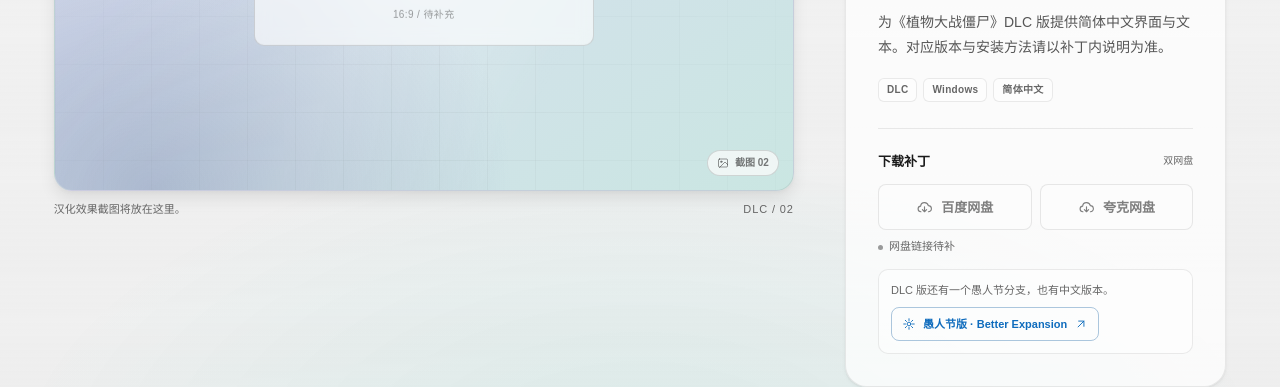
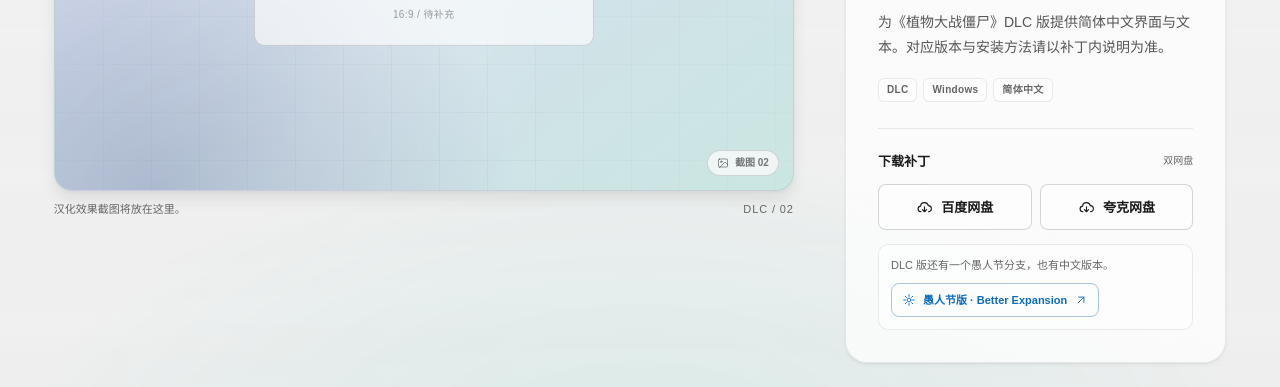
Before and after one commit to JerryABCD06/yunzheng-website, a plain HTML site: page localization/pvz-dlc/index.html in a window 1280 px wide. Shown: the part 413-800 px from the top of the page. Drawn offline with Linux system fonts and the light colour scheme.

Commit message:
Add netdisk links and restore English subtitles

```diff
--- a/assets/js/links.js
+++ b/assets/js/links.js
@@ -8,15 +8,15 @@
 */
 window.WYZ_LINKS = {
   steam: {
-    baidu: "",
-    quark: ""
+    baidu: "https://pan.baidu.com/s/1kk7358NkJ_PVYTHtBdmDnw?pwd=fsuj",
+    quark: "https://pan.quark.cn/s/53eb52f80604?pwd=trkk"
   },
   dlc: {
-    baidu: "",
-    quark: ""
+    baidu: "https://pan.baidu.com/s/1v1xtJmng_SuO8BzqIscFeg?pwd=i2s4",
+    quark: "https://pan.quark.cn/s/47835de64603?pwd=YtdZ"
   },
   "better-expansion": {
-    baidu: "",
-    quark: ""
+    baidu: "https://pan.baidu.com/s/1b1ZrkNufHuo0F0h0Qu-HGA?pwd=x69u",
+    quark: "https://pan.quark.cn/s/05e01002b66f?pwd=8Srd"
   }
 };
```
Also changed, not shown: software/media-cast/index.html (+1 -1 lines), software/no-uninstall-icon/index.html (+1 -1 lines).
